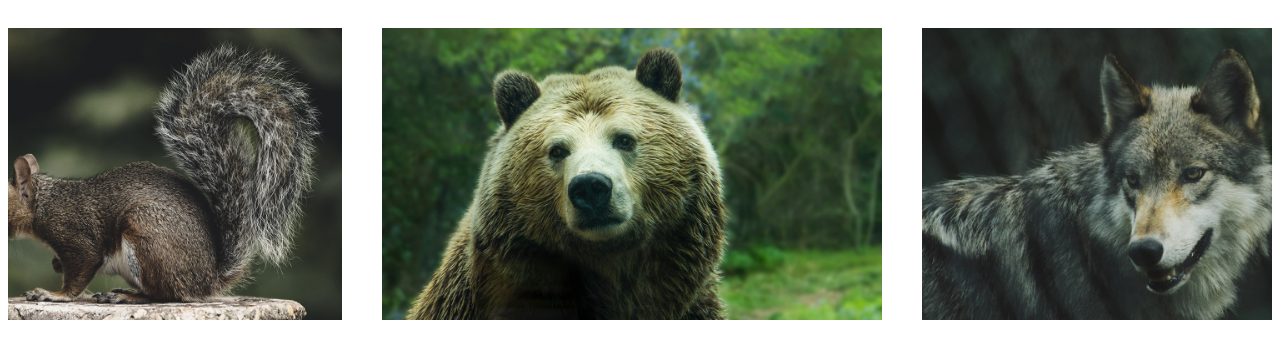
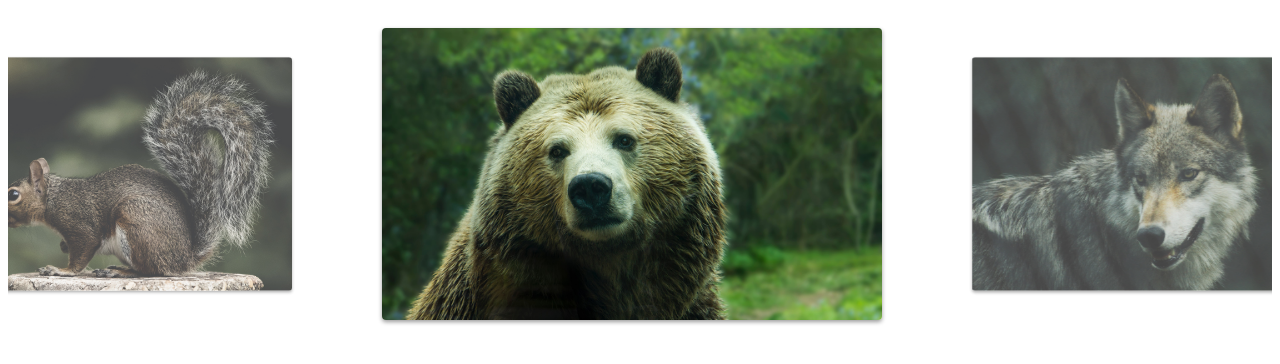
Before and after one commit to Gabr1elle/Slide, a plain HTML site: page index.html in a window 1280 px wide. Drawn offline with Linux system fonts and the light colour scheme.

Commit message:
Ajuste das configuraçõs no resize e classe ativa

```diff
--- a/css/style.css
+++ b/css/style.css
@@ -23,9 +23,27 @@ img {
     display: flex;
 }
 
+.slide:haver {
+    will-change: transform;
+}
+
 .slide li {
     flex-shrink: 0;
     width: 80vw;
     max-width: 500px;
     margin: 20px;
+
+    border-radius: 4px;
+    overflow: hidden;
+    box-shadow: 0 2px 4px rgba(0, 0, 0, .4);
+    opacity: .8;
+    transform: scale(.8);
+    transition: .4s;
+
+
 }
+
+.slide li.active {
+    opacity: 1;
+    transform: scale(1);
+}
--- a/js/slide.js
+++ b/js/slide.js
@@ -1,8 +1,12 @@
+import debounce from './debounce.js';
+
+
 export default class Slide {
     constructor (slide, wrapper) {
         this.slide = document.querySelector(slide)
         this.wrapper = document.querySelector(wrapper);
         this.dist = {finalPosition: 0, startX: 0, movement: 0};
+        this.activeClass = 'active';
     }
 
     transition (active) {
@@ -64,11 +68,6 @@ export default class Slide {
         this.wrapper.addEventListener('touchend', this.onEnd);
     }
 
-    bindEvents() {
-        this.onStart = this.onStart.bind(this);
-        this.onMove = this.onMove.bind(this);
-        this.onEnd = this.onEnd.bind(this);
-    }
 
     // configurações de cada slides //
 
@@ -98,6 +97,12 @@ export default class Slide {
         this.moveSlide(activeSlide.position);
         this.slidesIndexNav(index);
         this.dist.finalPosition = activeSlide.position;
+        this.changeActiveClass();
+      }
+
+      changeActiveClass() {
+        this.slideArray.forEach(item => item.element.classList.remove(this.activeClass));
+        this.slideArray[this.index.active].element.classList.add(this.activeClass = 'active');
       }
 
       activePrevSlide() {
@@ -108,11 +113,31 @@ export default class Slide {
         if (this.index.next !==undefined) this.changeSlide(this.index.next);
       }
 
+      onResize () {
+        setTimeout(() => {
+          this.slidesConfig();
+          this.changeSlide(this.index.active);
+
+        }, 1000);
+      }
+
+      addResizeEvent() {
+        window.addEventListener('resize', this.onResize);
+      }
+
+      bindEvents() {
+          this.onStart = this.onStart.bind(this);
+          this.onMove = this.onMove.bind(this);
+          this.onEnd = this.onEnd.bind(this);
+          this.onResize = debounce(this.onResize.bind(this), 200);
+      }
+
       init() {
         this.bindEvents();
         this.transition(true);
         this.addSlideEvents();
         this.slidesConfig();
+        this.addResizeEvent();
         return this;
       }
     }
```
